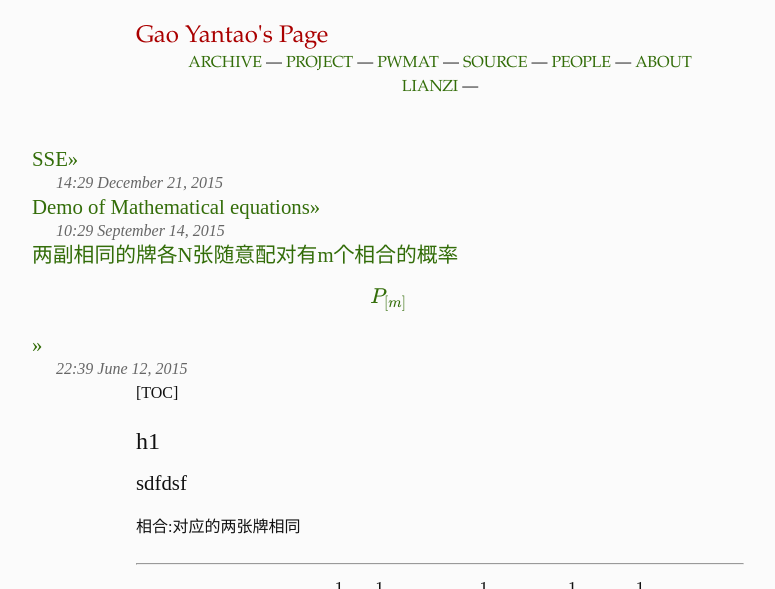
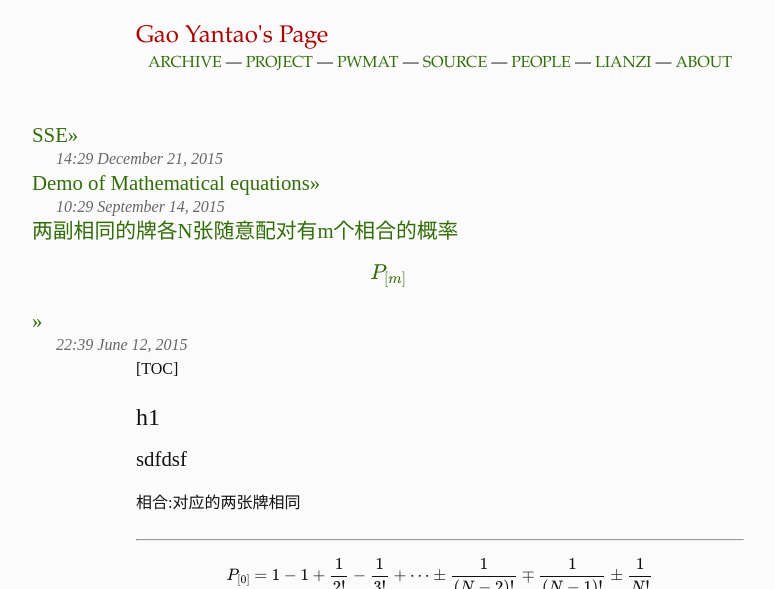
Before and after one commit to here1009/here1009.github.io, a Jekyll site: the page built from index.html, in a window 1280 px wide and 900 px high, cut to the strip 0-589 px from the top of the window. Shown: the whole strip, without its empty margins (200-975 px from the left). Built offline with Jekyll 4.4.1, drawn with Linux system fonts in a browser that asks for light colours; Markdown is read by kramdown in place of the engine named in the settings; formulas are drawn with MathJax 3.

Commit message:
height the pic

```diff
--- a/_layouts/default.html
+++ b/_layouts/default.html
@@ -33,9 +33,8 @@
     <a href="/pages/pwmat.html">PWMAT</a> &mdash;
     <a href="/pages/sources.html">SOURCE</a> &mdash;
     <a href="/pages/people.html">PEOPLE</a> &mdash;
+    <a href="/pages/lianzis.html">LIANZI</a> &mdash;
     <a href="/pages/about.html">ABOUT</a>
-                <br/>
-                <a href="/pages/lianzis.html">LIANZI</a> &mdash;
     </p>
     <div id="content">
         <font face="楷体">
--- a/pages/lianzis.markdown
+++ b/pages/lianzis.markdown
@@ -5,4 +5,4 @@
 
 ## {{ page.title }}
 
-* <img src="http://imglf0.ph.126.net/ZlsgNXXUgopHa4FLQzqZqw==/6632178272444829729.jpg" alt="jiu cheng gong" height="70"/>
+* <img src="http://imglf0.ph.126.net/ZlsgNXXUgopHa4FLQzqZqw==/6632178272444829729.jpg" alt="jiu cheng gong" height="200"/>
```
Lines whose indentation alone changed are shown as unchanged.
